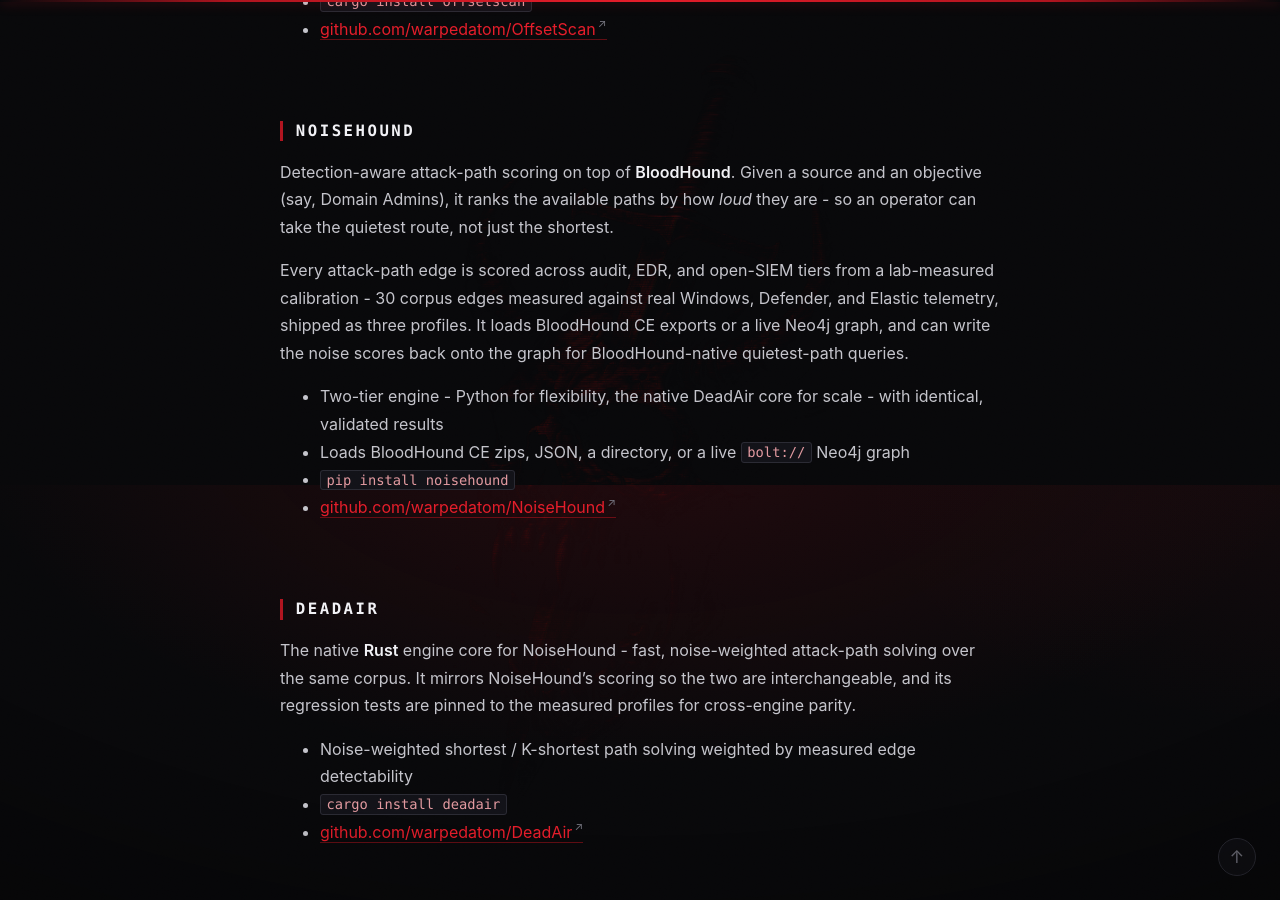
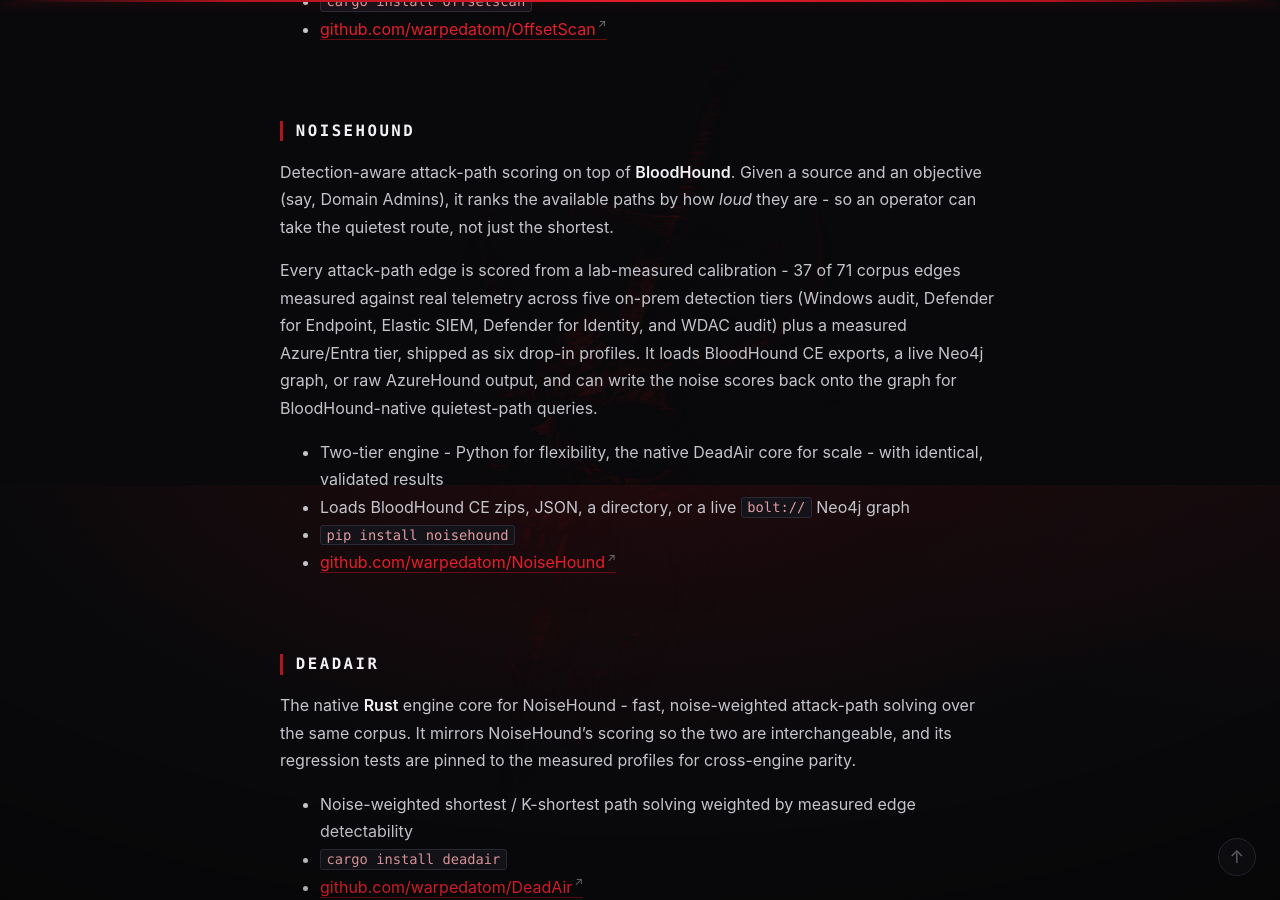
Before and after one commit to warpedatom/warpedatom.github.io, a Jekyll site: the page built from projects.md, in a window 1280 px wide and 900 px high, scrolled down 1315 px. Built offline with Jekyll 4.4.1, drawn with Linux system fonts in a browser that asks for light colours; comment, search, counter and statistics services are not loaded.

Commit message:
post: NoiseHound 1.1 - five detection tiers and the cloud; refresh projects page
New release write-up (MDI runtime + WDAC tiers, measured Azure tier, AzureHound
ingest, live validations) and updated /projects/ NoiseHound description (37/71
edges, six profiles).

Co-Authored-By: Claude Opus 4.8 <noreply@anthropic.com>

```diff
--- a/projects.md
+++ b/projects.md
@@ -59,11 +59,13 @@ Detection-aware attack-path scoring on top of **BloodHound**. Given a source and
 an objective (say, Domain Admins), it ranks the available paths by how *loud*
 they are - so an operator can take the quietest route, not just the shortest.
 
-Every attack-path edge is scored across audit, EDR, and open-SIEM tiers from a
-lab-measured calibration - 30 corpus edges measured against real Windows,
-Defender, and Elastic telemetry, shipped as three profiles. It loads BloodHound
-CE exports or a live Neo4j graph, and can write the noise scores back onto the
-graph for BloodHound-native quietest-path queries.
+Every attack-path edge is scored from a lab-measured calibration - 37 of 71
+corpus edges measured against real telemetry across five on-prem detection tiers
+(Windows audit, Defender for Endpoint, Elastic SIEM, Defender for Identity, and
+WDAC audit) plus a measured Azure/Entra tier, shipped as six drop-in profiles. It
+loads BloodHound CE exports, a live Neo4j graph, or raw AzureHound output, and can
+write the noise scores back onto the graph for BloodHound-native quietest-path
+queries.
 
 - Two-tier engine - Python for flexibility, the native DeadAir core for scale - with identical, validated results
 - Loads BloodHound CE zips, JSON, a directory, or a live `bolt://` Neo4j graph
```
Also changed, not shown: other parts of projects.md (+1 -1 lines), _posts/2026-08-21-noisehound-1-1-five-tiers-and-the-cloud.md (added, +68 -0 lines).
